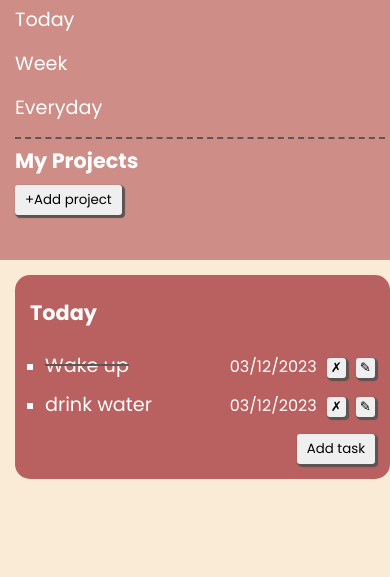
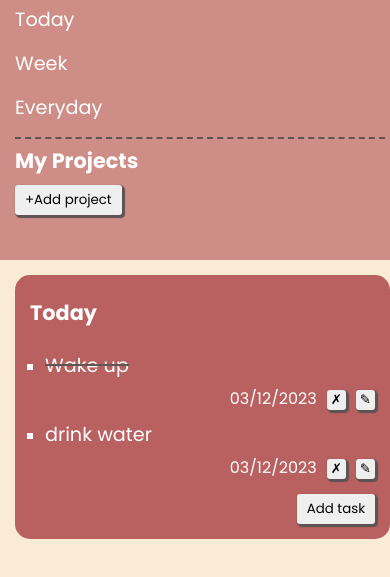
Before and after one commit to Mono0087/Todo-list, a website built with webpack: page src/template.html in a window 390 px wide. Shown: the part 71-648 px from the top of the page. Built offline with nearby package versions, Linux system fonts and the light colour scheme.

Commit message:
Fix adaptive

```diff
--- a/src/SCSS/style.scss
+++ b/src/SCSS/style.scss
@@ -126,7 +126,7 @@ a {
   height: 100vh;
   display: grid;
   grid-template-rows: max-content auto;
-  grid-template-columns: calc(max(30vw, 170px)) auto;
+  grid-template-columns: calc(min(28ch, 100%)) auto;
   color: #fff;
   grid-template-areas:
     "header header"
@@ -161,7 +161,7 @@ a {
   #add-project-btn {
     margin-bottom: 15px;
   }
-  li {
+  .projects-list li {
     display: flex;
     justify-content: space-between;
     gap: 5px;
@@ -205,8 +205,12 @@ a {
   main {
     grid-area: main;
     padding-right: 0;
+    display: flex;
+    flex-direction: column;
+    align-items: center;
     @extend %add-overflow, %padding;
     .list-container {
+      width: calc(min(100%, 1600px));
       border-radius: 15px;
       background-color: $main-theme;
       @extend %padding, %flex-column-rules;
@@ -216,6 +220,7 @@ a {
       @extend %flex-column-rules;
       gap: 10px;
       width: 100%;
+      padding-right: 15px;
     }
     .todo-item {
       display: list-item;
@@ -223,30 +228,43 @@ a {
       width: 100%;
       margin-left: 15px;
     }
+    .todo-container,
     .todo-info-container {
       display: flex;
       align-items: baseline;
       justify-content: space-between;
-      padding-right: 15px;
       gap: 10px;
     }
+    .todo-container {
+      flex-wrap: wrap;
+    }
+    .todo-info-container {
+      flex: 0 0 30%;
+      margin-left: auto;
+      justify-content: end;
+    }
     .todo-title {
-      flex: 1 1 100%;
+      flex: 1 1 60%;
       text-align: left;
       @extend %text-overflow;
       background-color: inherit;
       color: #fff;
       font-size: calc(clamp(1.2rem, 1.2vw, 38px));
     }
-    .checked{
-        text-decoration: 2px line-through $border;
+    .checked {
+      text-decoration: 2px line-through $border;
     }
-    .delete-todo-btn, .change-todo-btn {
+    .delete-todo-btn,
+    .change-todo-btn,
+    .priority-icon {
       color: #000;
       padding: 0 4px;
     }
     #add-todo-btn {
       align-self: end;
+    }
+    .priority-icon{
+
     }
   }
 }
@@ -297,9 +315,14 @@ a {
 // MEDIA /////////////////////////////////////////////////////////////////
 //////////////////////////////////////////////////////////////////////////
 
-@media (max-width: 540px) {
+@media (max-width: 768px) {
   .container {
-    display: flex;
-    flex-direction: column;
+    display: block;
+  }
+  nav .projects-list .custom-list-item{
+    flex-direction: row-reverse;
+    justify-content: start;
+    gap: 10px;
+
   }
 }
--- a/src/app/app.js
+++ b/src/app/app.js
@@ -96,11 +96,13 @@ export const run = () => {
                 break;
             case 'save-list-btn':
                 saveList()
+                renderCustomLists()
                 FormTaskApi.hideForm()
                 Event.preventDefault()
                 break;
             case 'save-task-btn':
                 saveTask()
+                renderTodos(currentList)
                 FormTaskApi.hideForm()
                 Event.preventDefault()
                 break;
@@ -117,7 +119,6 @@ export const run = () => {
             return;
         }
         createList(inputsData[0])
-        renderCustomLists()
     }
 
     function createList(listName) {
@@ -133,7 +134,6 @@ export const run = () => {
         let task = { title: inputs[0], dueDate: inputs[1], priority: inputs[2], checked: false }
         currentList.todos.push(task)
         StorageClient.updateList(currentListKey, currentList)
-        renderTodos(currentList)
     }
 
     function changeTask(taskId) {
@@ -141,7 +141,6 @@ export const run = () => {
         let changedTask = { title: inputs[0], dueDate: inputs[1], priority: inputs[2], checked: false }
         currentList.todos[taskId] = changedTask
         StorageClient.updateList(currentListKey, currentList)
-        renderTodos(currentList)
     }
 
     function deleteList(listKey) {
@@ -150,7 +149,6 @@ export const run = () => {
             if (key == listKey) customListsKeys.splice(i, 1)
         })
         StorageClient.updateListsKeys(CUSTOM_LISTS_KEYS_LOCAL_STORAGE_KEY, customListsKeys)
-        renderCustomLists()
     }
 
     function handleInputsData() {
@@ -190,6 +188,7 @@ export const run = () => {
             case 'delete-list-btn':
                 let listElId = target.closest('.custom-list-item').dataset.listId
                 deleteList(listElId)
+                renderCustomLists()
                 break;
             default:
                 break;
@@ -208,6 +207,7 @@ export const run = () => {
                 break;
             case 'delete':
                 deleteTodo(index)
+                renderTodos(currentList)
                 break;
             case 'change':
                 FormChangeTaskApi.initForm()
@@ -215,6 +215,7 @@ export const run = () => {
                 let changeTaskBtn = container.querySelector('#change-task-btn')
                 changeTaskBtn.addEventListener('click', (e) => {
                     changeTask(index)
+                    renderTodos(currentList)
                     FormTaskApi.hideForm()
                     e.preventDefault()
                 })
@@ -261,20 +262,21 @@ export const run = () => {
         todosContainer.innerHTML = ''
         list.todos.forEach(todo => {
             let todoEl = createElement('li', ['todo-item'])
-            let todoElInfoContainer = createElement('div', ['todo-info-container'])
+            let todoElContainer = createElement('div', ['todo-container'])
             let todoTitle = createElement('button', ['todo-title'], null, todo.title, 'todoEl', 'title')
             todo.checked ? todoTitle.classList.add('checked') : null
             let todoDueDate = createElement('span', ['todo-date'], null, todo.dueDate)
             let deleteTodoBtn = createElement('button', ['btn', 'delete-todo-btn'], null, '✗', 'todoEl', 'delete')
             let changeTodoBtn = createElement('button', ['btn', 'change-todo-btn'], null, '✎', 'todoEl', 'change')
-            todoElInfoContainer.append(todoTitle, todoDueDate, deleteTodoBtn, changeTodoBtn)
-            todoEl.appendChild(todoElInfoContainer)
+            let todoInfoContainer = createElement('div', ['todo-info-container'])
+            todoInfoContainer.append(todoDueDate, deleteTodoBtn, changeTodoBtn)
+            todoElContainer.append(todoTitle, todoInfoContainer)
+            todoEl.appendChild(todoElContainer)
             todosContainer.appendChild(todoEl)
         })
     }
     function deleteTodo(todoId) {
         currentList.todos.splice(todoId, 1)
-        renderTodos(currentList)
         StorageClient.updateList(currentListKey, currentList)
     }
 
```
Also changed, not shown: dist/index.html, dist/main.8b5fc78fdaa9d25de12e.bundle.js (added), dist/main.9309b0e78e07c05d35a7.bundle.js (deleted), 2 other files.
